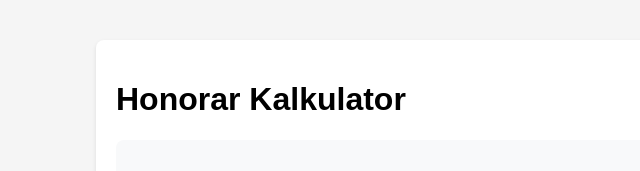
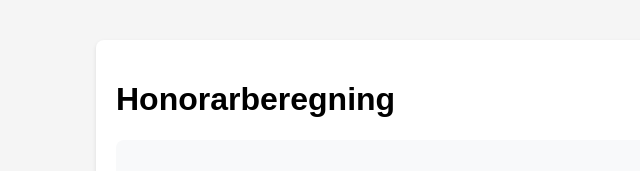
Before and after one commit to Marval1990/Honorarberegning, a plain HTML site: page index.html in a window 1280 px wide. Shown: the top 171 px of the page, without its empty margins (144-784 px from the left). Drawn offline with nearby package versions, Linux system fonts and the light colour scheme.

Commit message:
Update index.html

```diff
--- a/index.html
+++ b/index.html
@@ -74,7 +74,7 @@
 </head>
 <body>
     <div class="container">
-        <h1>Honorar Kalkulator</h1>
+        <h1>Honorarberegning</h1>
 
         <div class="input-section">
             <h3>Innbetalinger</h3>
```
